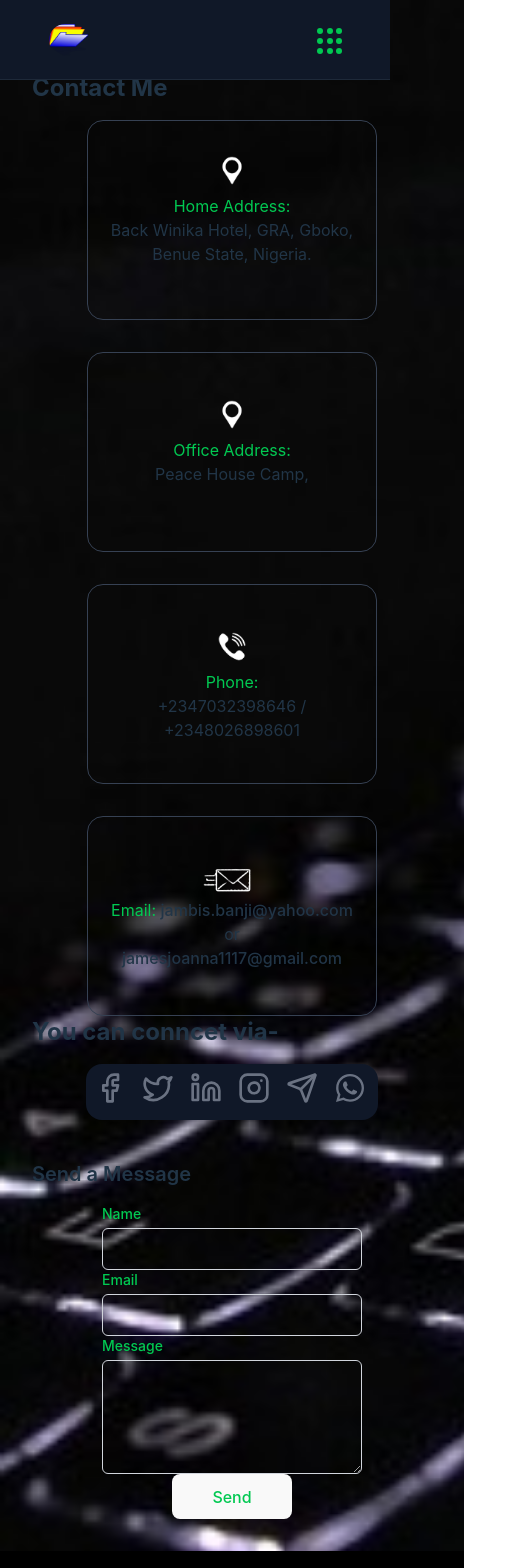
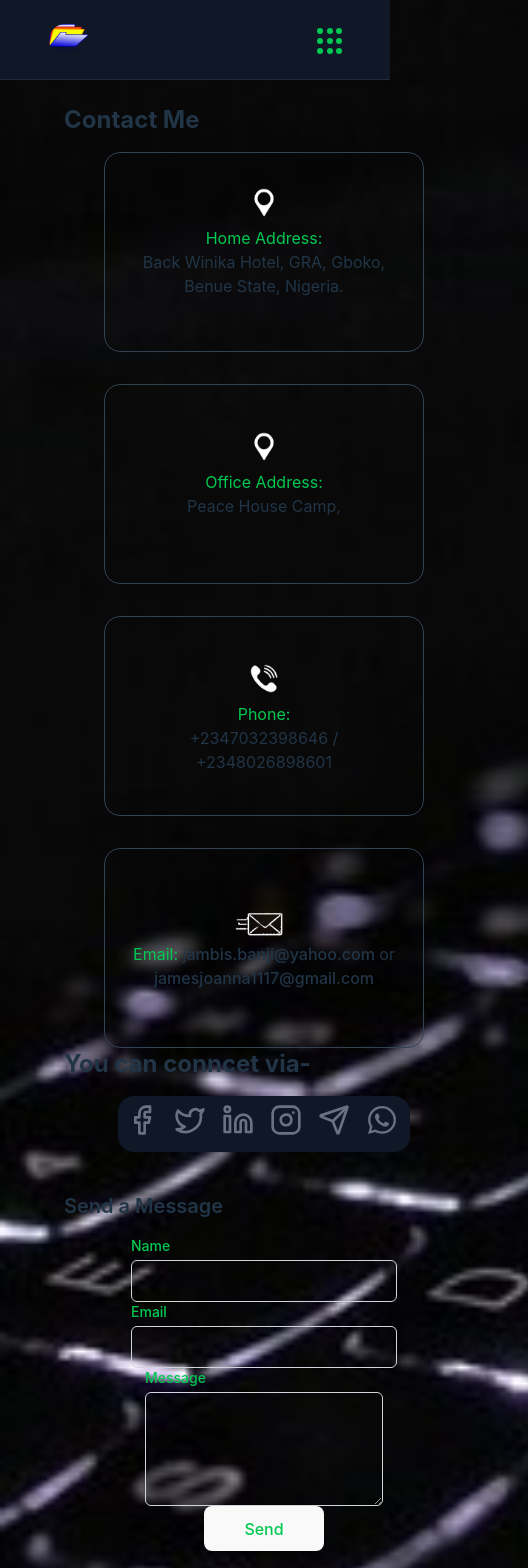
Before and after one commit to Jambisi-11/James-portfolio, a React (Vite) app: page /James-portfolio/contactus in a window 390 px wide. Shown: the top 1568 px of the page, 528 px wide, since content can reach past the window. Built offline with nearby package versions, Linux system fonts and the light colour scheme.

Commit message:
third deploy

```diff
--- a/src/Components/ContactUs/ContactUs.jsx
+++ b/src/Components/ContactUs/ContactUs.jsx
@@ -52,12 +52,12 @@ const ContactUs = () => {
     ];
 
     return (
-        <div className="p-8 ">
+        <div className={`${window.innerWidth <= 768 ? 'p-16 w-full':'p-8'}`}>
           <h2 className="text-2xl font-bold  mb-4">Contact Me</h2>
           <div className='w-full  gap-6'>
             <div className="w-full">
                 <div className={`${window.innerWidth <= 768 ? 'flex flex-col gap-8 justify-center items-center ' : 'mb-6 flex gap-8 justify-center items-center  text-[20px]'}`}>
-                    <div className={`${window.innerWidth <= 768 ? 'flex flex-col w-[290px] h-[200px] p-4 justify-center items-center text-center rounded-2xl border border-gray-700 hover:scale-105 hover:font-bold hover:shadow-amber-50 transition-transform duration-300' : 'flex flex-col w-[350px] h-[200px] p-4 justify-center items-center text-center rounded-2xl border border-gray-700 hover:scale-105 hover:font-bold hover:shadow-amber-50 transition-transform duration-300'}`}>
+                    <div className={`${window.innerWidth <= 768 ? 'flex flex-col w-full max-w-xs  h-[200px] p-4 justify-center items-center text-center rounded-2xl border border-gray-700 hover:scale-105 hover:font-bold hover:shadow-amber-50 transition-transform duration-300' : 'flex flex-col w-[350px] h-[200px] p-4 justify-center items-center text-center rounded-2xl border border-gray-700 hover:scale-105 hover:font-bold hover:shadow-amber-50 transition-transform duration-300'}`}>
 
                         <div><img src={Location} className='w-10' alt="" /></div>
                         <div>
@@ -65,17 +65,17 @@ const ContactUs = () => {
                         </div>
                     </div>
 
-                    <div className={`${window.innerWidth <= 768 ? 'flex flex-col w-[290px] h-[200px] p-4 justify-center items-center text-center rounded-2xl border border-gray-700 hover:scale-105 hover:font-bold hover:shadow-amber-50 transition-transform duration-300' : 'flex flex-col w-[350px] h-[200px] p-4 justify-center items-center text-center rounded-2xl border border-gray-700 hover:scale-105 hover:font-bold hover:shadow-amber-50 transition-transform duration-300'}`}>
+                    <div className={`${window.innerWidth <= 768 ? 'flex flex-col w-full max-w-xs h-[200px] p-4 justify-center items-center text-center rounded-2xl border border-gray-700 hover:scale-105 hover:font-bold hover:shadow-amber-50 transition-transform duration-300' : 'flex flex-col w-[350px] h-[200px] p-4 justify-center items-center text-center rounded-2xl border border-gray-700 hover:scale-105 hover:font-bold hover:shadow-amber-50 transition-transform duration-300'}`}>
                         <div><img src={Location} className='w-10' alt="" /></div>
                         <p><span className='text-green-500'>Office Address:<br /></span> Peace House Camp, </p> <br />
                     </div>
 
-                    <div className={`${window.innerWidth <= 768 ? 'flex flex-col w-[290px] h-[200px] p-4 justify-center items-center text-center rounded-2xl border border-gray-700 hover:scale-105 hover:font-bold hover:shadow-amber-50 transition-transform duration-300' : 'flex flex-col w-[350px] h-[200px] p-4 justify-center items-center text-center rounded-2xl border border-gray-700 hover:scale-105 hover:font-bold hover:shadow-amber-50 transition-transform duration-300'}`}>
+                    <div className={`${window.innerWidth <= 768 ? 'flex flex-col w-full max-w-xs h-[200px] p-4 justify-center items-center text-center rounded-2xl border border-gray-700 hover:scale-105 hover:font-bold hover:shadow-amber-50 transition-transform duration-300' : 'flex flex-col w-[350px] h-[200px] p-4 justify-center items-center text-center rounded-2xl border border-gray-700 hover:scale-105 hover:font-bold hover:shadow-amber-50 transition-transform duration-300'}`}>
                         <div><img src={Phone} className='w-10' alt="" /></div>
                         <p><span className='text-green-500'>Phone:<br /></span> +2347032398646 / +2348026898601</p>
                     </div>
 
-                    <div className={`${window.innerWidth <= 768 ? 'flex flex-col w-[290px] h-[200px] p-4 justify-center items-center text-center rounded-2xl border border-gray-700 hover:scale-105 hover:font-bold hover:shadow-amber-50 transition-transform duration-300' : 'flex flex-col w-[350px] h-[200px] p-4 justify-center items-center text-center rounded-2xl border border-gray-700 hover:scale-105 hover:font-bold hover:shadow-amber-50 transition-transform duration-300'}`}>
+                    <div className={`${window.innerWidth <= 768 ? 'flex flex-col w-full max-w-xs  h-[200px] p-4 justify-center items-center text-center rounded-2xl border border-gray-700 hover:scale-105 hover:font-bold hover:shadow-amber-50 transition-transform duration-300' : 'flex flex-col w-[350px] h-[200px] p-4 justify-center items-center text-center rounded-2xl border border-gray-700 hover:scale-105 hover:font-bold hover:shadow-amber-50 transition-transform duration-300'}`}>
                     <div><img src={Email} className='w-15' alt="" /></div>
                         <p className='hover:text-green-500'><span className='text-green-500'>Email: </span><a href="mailto:jambis.banji@yahoo.com">jambis.banji@yahoo.com</a> or <br /><a href="mailto:jamesjoanna1117@gmail.com">jamesjoanna1117@gmail.com</a></p>
                     </div>
@@ -104,7 +104,7 @@ const ContactUs = () => {
                             name="to_name"
                             value={formData.to_name}
                             onChange={handleChange}
-                            className={`${window.innerWidth <= 768 ? 'mt-1 block hover:text-black hover:bg-green-600 w-[260px] p-2  hover:border-black border border-gray-300 rounded-md':'mt-1 block hover:text-black hover:bg-green-600 w-full p-2  hover:border-black border border-gray-300 rounded-md'}`}
+                            className={`${window.innerWidth <= 768 ? 'mt-1 block hover:text-black hover:bg-green-600 w-full max-w-xs  p-2  hover:border-black border border-gray-300 rounded-md':'mt-1 block hover:text-black hover:bg-green-600 w-full p-2  hover:border-black border border-gray-300 rounded-md'}`}
 
                             required
                         />
@@ -117,7 +117,7 @@ const ContactUs = () => {
                             name="from_name"
                             value={formData.from_name}
                             onChange={handleChange}
-                            className={`${window.innerWidth <= 768 ? 'mt-1 block hover:text-black hover:bg-green-600 w-[260px] p-2  hover:border-black border border-gray-300 rounded-md':'mt-1 block hover:text-black hover:bg-green-600 w-full p-2  hover:border-black border border-gray-300 rounded-md'}`}
+                            className={`${window.innerWidth <= 768 ? 'mt-1 block hover:text-black hover:bg-green-600 w-full max-w-xs  p-2  hover:border-black border border-gray-300 rounded-md':'mt-1 block hover:text-black hover:bg-green-600 w-full p-2  hover:border-black border border-gray-300 rounded-md'}`}
 
                         required
                         />
@@ -129,7 +129,7 @@ const ContactUs = () => {
                             name="message"
                             value={formData.message}
                             onChange={handleChange}
-                            className={`${window.innerWidth <= 768 ? 'mt-1 block hover:text-black hover:bg-green-600 w-[260px] p-2  hover:border-black border border-gray-300 rounded-md':'mt-1 block hover:text-black hover:bg-green-600 w-full p-2  hover:border-black border border-gray-300 rounded-md'}`}
+                            className={`${window.innerWidth <= 768 ? 'mt-1 block hover:text-black hover:bg-green-600 w-full max-w-xs  p-2  hover:border-black border border-gray-300 rounded-md':'mt-1 block hover:text-black hover:bg-green-600 w-full p-2  hover:border-black border border-gray-300 rounded-md'}`}
                             rows="4"
                             required
                         ></textarea>
```
